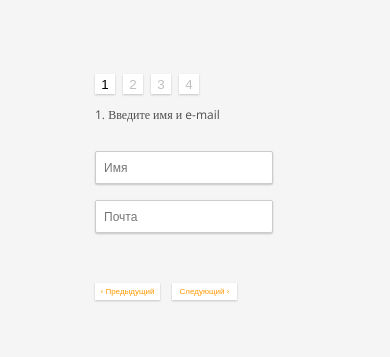
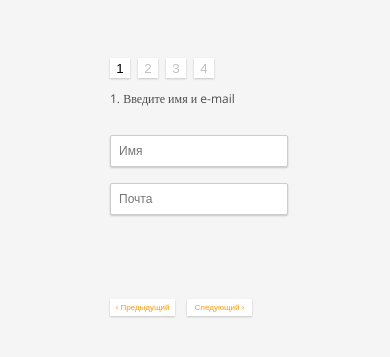
Before and after one commit to sergdeev/LunTestForm, a React (Create React App) app: page / in a window 390 px wide. Shown: the part 235-592 px from the top of the page. Built offline with nearby package versions, Linux system fonts and the light colour scheme.

Commit message:
changed styles

```diff
--- a/src/components/Validation.jsx
+++ b/src/components/Validation.jsx
@@ -25,11 +25,11 @@ export const validate = (values, step) => {
             break;
         }
         case 1: {
-            if(!values.country){
+            if(!values.country && values.city != "Страна"){
                 errors.country = "Required";
             }
 
-            if(!values.city){
+            if(!values.city && values.city != "Город"){
                 errors.city = "Required";
             }
 
--- a/src/components/steps/FirstStep.jsx
+++ b/src/components/steps/FirstStep.jsx
@@ -5,7 +5,7 @@ export default function FirstStep(props){
     const addErrorClass = (error) => (error? 'invalid' : 'valid');
     const {values, onChange, errors} = props;
     return(
-        <div>
+        <div className="name_container">
             <div className="input-group">
                 <input
                     type="text"
--- a/src/stylesheets/index.css
+++ b/src/stylesheets/index.css
@@ -1,5 +1,5 @@
 body {
-  overflow: hidden;
+  overflow-x: hidden;
   margin: 0;
   padding: 0;
   background: #f5f5f5;
@@ -7,6 +7,7 @@ body {
 	font-size: 15px;
   color: #4d4d4d;
   height: 100vh;
+  width: 100vw;
   display: flex;
   justify-content: center;
   align-items: center;
@@ -18,6 +19,7 @@ body {
 
 
 .form_container {
+  height: 450px;
   width: 400px;
   display: flex;
   justify-content: center;
@@ -72,7 +74,7 @@ button:focus, input:focus {
 
 
 .btn {
-  margin-top: 150px;
+  margin-top: 50px;
   width: 120px;
 	color: #ff9800;
   padding: 6px;
@@ -114,14 +116,18 @@ button:focus, input:focus {
 }
 
 input[type=text], select {
-  height: 15px;
   display: block;
 	color: #bbbbbb;
 	border-radius: 2px;
-	margin-top: 16px;
+	margin-top: 20px;
 	padding: 12px;
 	width: 250px;
 	box-shadow: 0 1px 2px rgba(0, 0, 0, 0.2);
+}
+
+select{
+  width: 276px;
+  padding: 11px;
 }
 
 .valid {
@@ -135,6 +141,18 @@ input[type=text], select {
 
 
 
+.left, .right {
+  display: flex;
+  flex-direction: column;
+  justify-content: space-between;
+  height: 205px;
+  margin-top: 20px;
+}
+
+
+.name_container, .country_container{
+  height: 240px;
+}
 
 
 
@@ -156,8 +174,8 @@ input[type=text], select {
 .left, .right {
   display: flex;
   flex-direction: column;
-  justify-content: space-around;
-  height: 208px;
+  justify-content: space-between;
+  height: 205px;
   margin-top: 20px;
 }
 
@@ -205,12 +223,13 @@ input[type=checkbox]{
 
 .fourthStep_container{
   align-self: center;
+  height: 230px;
 }
 
 .img_container{
-
   display: flex;
   justify-content: space-between;
+  margin-top: 20px;
 }
 
 .img_container div {
@@ -241,6 +260,7 @@ input[type=checkbox]{
 
 /*FINAL*/
 .final_container {
+  width: 100%;
   padding: 24px;
   background-color: #fff;
   display: flex;
@@ -251,8 +271,8 @@ input[type=checkbox]{
 }
 
 .final_data{
-  min-width: 200px;
-  margin-right: 24px;
+  min-width: 100px;
+  margin-right: 12px;
   font-family: "Open Sans";
 }
 
@@ -277,13 +297,19 @@ input[type=checkbox]{
 
 
 
-@media (max-width: 768px){
+@media (max-width: 769px){
   body{
     font-size: 14px;
+    overflow-x: hidden;
   }
 
   .form_container {
-    width: 250px;
+    max-width: 250px;
+    height: 300px;
+  }
+
+  .country_container, .name_container{
+    height: 150px;
   }
 
   .buttons_container{
@@ -305,20 +331,48 @@ input[type=checkbox]{
     width: 180px;
   }
 
-  .error{
-    font-size: 12px;
+  select{
+    width: 202px;
+    padding: 9px;
   }
 
+
+
   .btn {
-    margin-top: 50px;
+    margin-top: 30px;
     padding: 8px;
     font-size: 10px;
     width: 90px;
   }
 
-  td input[type=text]{
-    width: 150px;
-    padding: 6px 10px 6px 10px;
+
+
+  .left, .right {
+    height: 140px;
+    margin-top: 1px;
+  }
+
+  .checkbox-group {
+    height: 22px;
+    line-height: 22px;
+  }
+
+  input[type=checkbox]{
+    width: 10px;
+    height: 10px;
+    margin-right: 5px;
+  }
+
+
+  label{
+    font-size: 11px;
+  }
+
+  .socialInput{
+    font-size: 9px;
+    height: 10px;
+    padding: 0px;
+    max-width: 140px;
   }
 
   .img_container div {
@@ -326,6 +380,11 @@ input[type=checkbox]{
     height: 90px;
     margin-right: 10px;
   }
+
+  .img_container div:first-child {
+    margin-bottom: 10px;
+  }
+
 
 
   .final_container {
@@ -348,13 +407,56 @@ input[type=checkbox]{
     height: 130px;
   }
 
+
+  .error{
+    font-size: 12px;
+    margin-left: 2px;
+  }
+
 }
+
+
+@media (max-width: 570px){
+  input[type=text], select {
+    font-size: 12px;
+    margin: 16px 1px 0 0;
+    padding: 8px;
+    width: 160px;
+  }
+
+  select{
+    width: 178px;
+    padding: 7px;
+  }
+
+  .error{
+    font-size: 10px;
+    margin-left: 2px;
+  }
+
+
+
+
+
+  .btn {
+    margin-top: 30px;
+    padding: 7px;
+    font-size: 9px;
+    width: 90px;
+  }
+}
+
+
+
+
+
 
 
 @media (max-width: 480px){
 
   body{
     font-size: 12px;
+    overflow-x: hidden;
   }
 
   .buttons_container{
@@ -362,7 +464,7 @@ input[type=checkbox]{
   }
 
   .form_container {
-    width: 200px;
+    max-width: 170px;
   }
 
   input[type=text], select {
@@ -380,23 +482,53 @@ input[type=checkbox]{
   }
 
   .btn {
-    margin-top: 50px;
     padding: 4px;
     font-size: 8px;
     width: 65px;
   }
 
-  .img_container img {
-    width: 50px;
-    height: 50px;
-    margin-right: 6px;
+
+  .left, .right {
+    height: 140px;
+    margin-top: 1px;
   }
 
-  td input[type=text]{
-    font-size: 8px;
-    width: 100px;
-    padding: 6px 8px 6px 8px;
+  .checkbox-group {
+    height: 22px;
+    line-height: 22px;
   }
+
+  input[type=checkbox]{
+    width: 10px;
+    height: 10px;
+    margin-right: 5px;
+  }
+
+
+  label{
+    font-size: 11px;
+  }
+
+  .socialInput{
+    font-size: 9px;
+    height: 10px;
+    padding: 0px;
+    max-width: 140px;
+  }
+
+  .img_container{
+    display: flex;
+    justify-content: space-around;
+    margin-top: 20px;
+    flex-wrap: wrap;
+    width: 100%;
+  }
+
+  .img_container div {
+    width: 65px;
+    height: 65px;
+  }
+
 
   .reset_btn{
     margin-top: 32px;
@@ -405,6 +537,7 @@ input[type=checkbox]{
   }
 
   .final_container {
+    max-width: 150px;
     padding: 8px;
     font-size: 8px;
     flex-direction: column-reverse;
```
